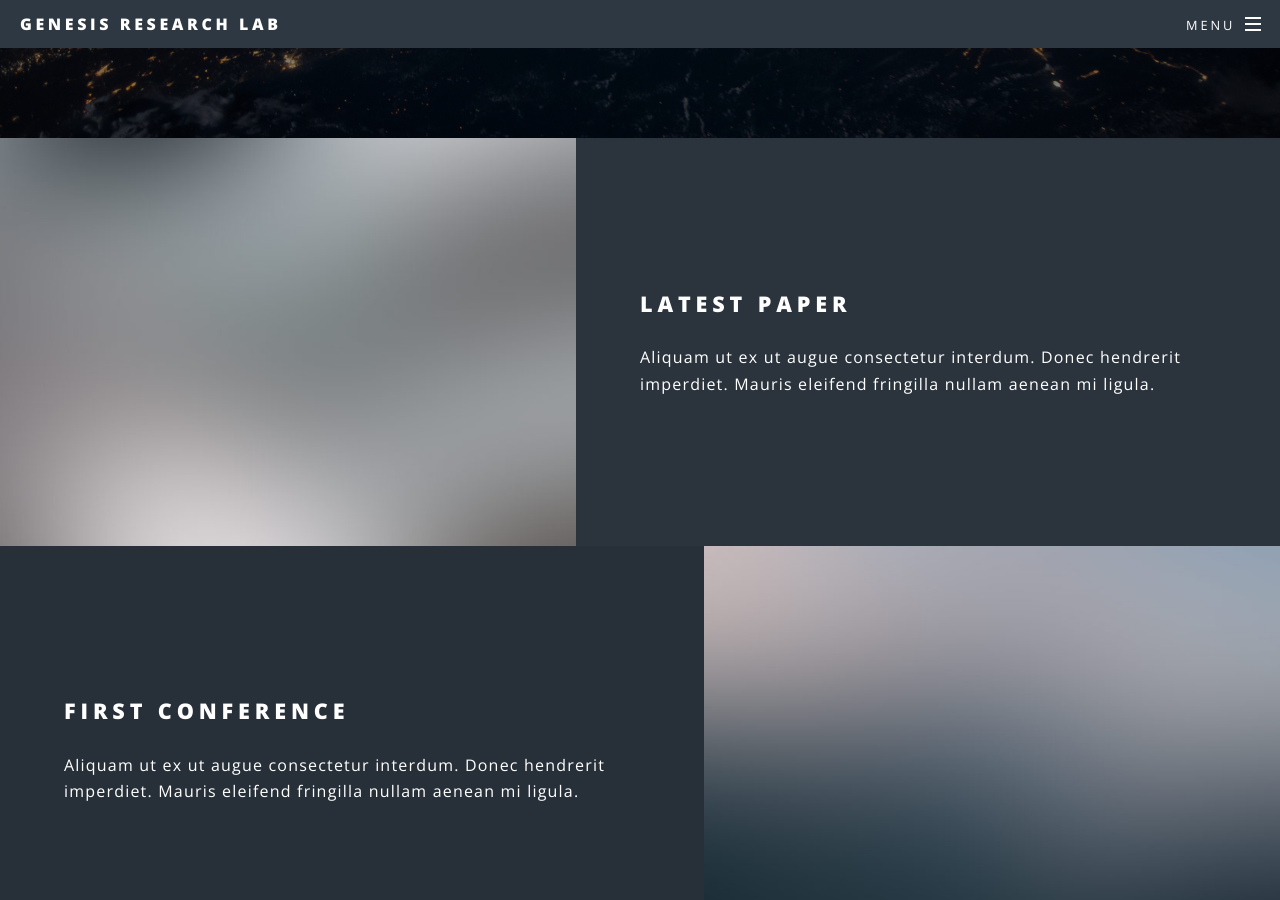
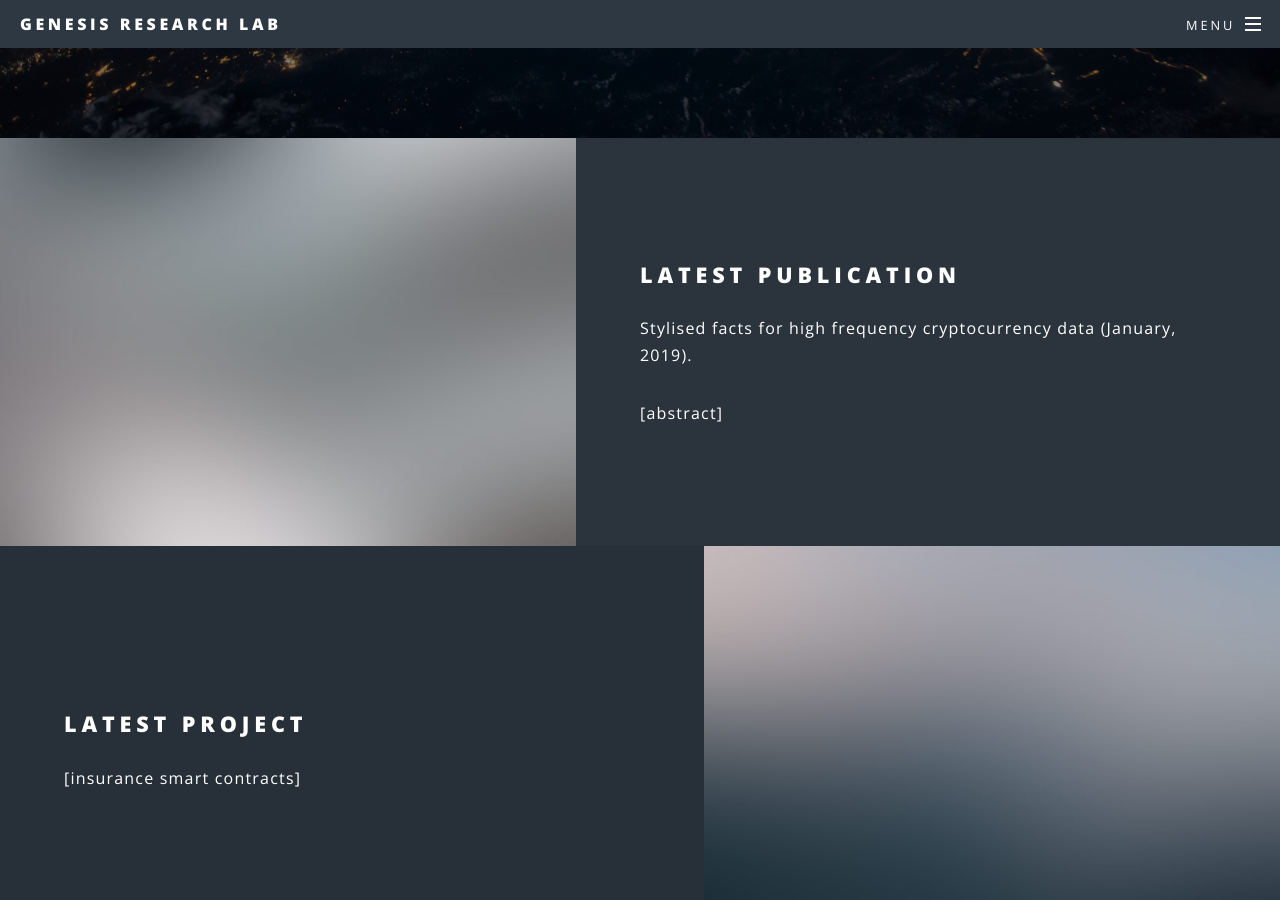
Before and after one commit to genesis-research-lab/genesis-research-lab.github.io, a Jekyll site: the page built from index.html, in a window 1280 px wide and 900 px high, scrolled down 1519 px. Built offline with Jekyll 4.4.1, drawn with Linux system fonts in a browser that asks for light colours; some of the changed text lies outside the part shown.

Commit message:
update main

```diff
--- a/index.html
+++ b/index.html
@@ -35,20 +35,23 @@
 					<section id="two" class="wrapper alt style2">
 						<section class="spotlight">
 							<div class="image"><img src="images/pic01.jpg" alt="" /></div><div class="content">
-								<h2>Latest Paper<br /></h2>
-								<p>Aliquam ut ex ut augue consectetur interdum. Donec hendrerit imperdiet. Mauris eleifend fringilla nullam aenean mi ligula.</p>
+								<h2>Latest Publication</h2>
+								<p>Stylised facts for high frequency cryptocurrency data (January, 2019).</p>
+								<p>[abstract]</p>
 							</div>
 						</section>
 						<section class="spotlight">
 							<div class="image"><img src="images/pic02.jpg" alt="" /></div><div class="content">
-								<h2>First Conference</h2>
-								<p>Aliquam ut ex ut augue consectetur interdum. Donec hendrerit imperdiet. Mauris eleifend fringilla nullam aenean mi ligula.</p>
+								<h2>Latest Project</h2>
+								<p>[insurance smart contracts]</p>
 							</div>
 						</section>
 						<section class="spotlight">
 							<div class="image"><img src="images/pic03.jpg" alt="" /></div><div class="content">
-								<h2>Latest Grant/Project</h2>
-								<p>Aliquam ut ex ut augue consectetur interdum. Donec hendrerit imperdiet. Mauris eleifend fringilla nullam aenean mi ligula.</p>
+								<h2>Our First Conference</h2>
+								<p>Back in September 2018, we hosted the first
+								"Mathematics for Industry: Blockchain and Cryptocurrencies" conference
+								at the University of Manchester.</p>
 							</div>
 						</section>
 					</section>
```
